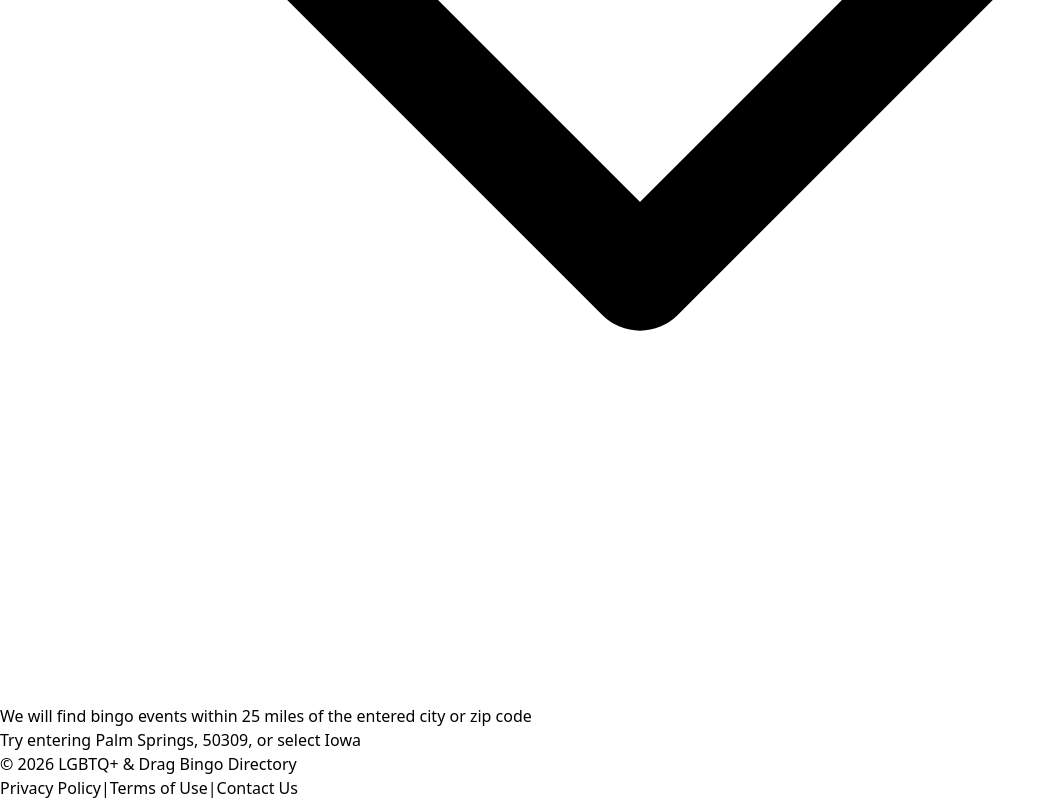
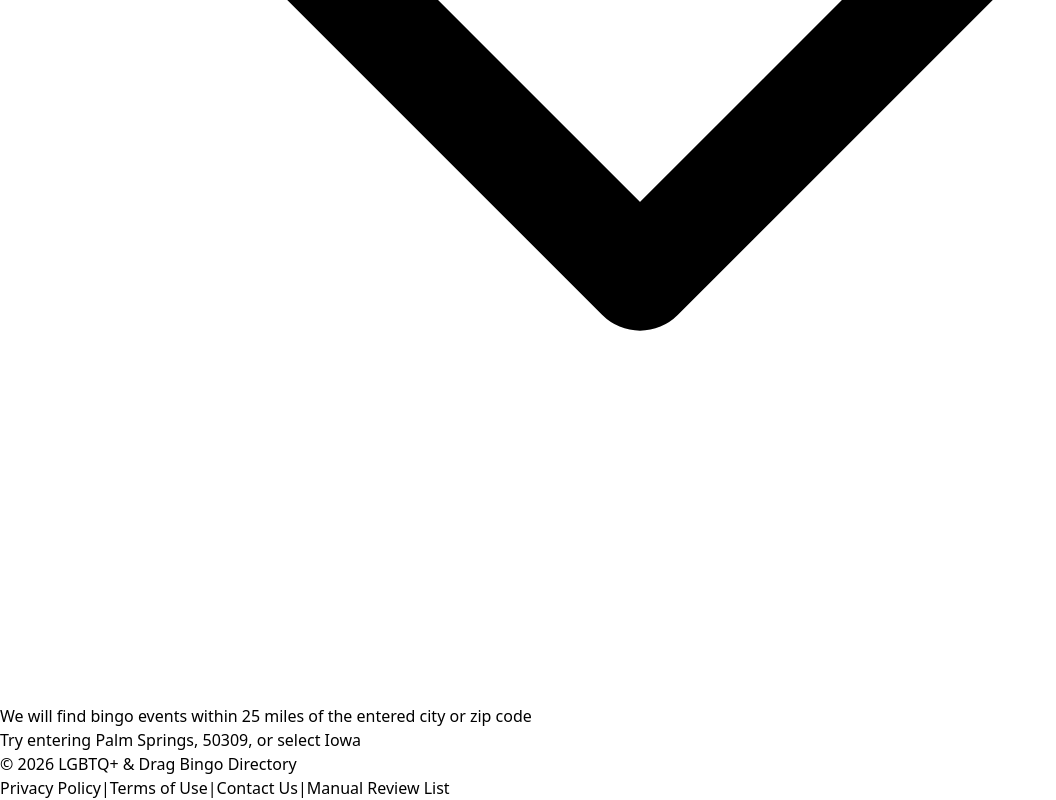
Before and after one commit to bsanderson1981/bingo-directory, a React (Vite) app in the folder frontend/: page / in a window 1280 px wide. Shown: the part 2324-3124 px from the top of the page, without its empty margins (0-1056 px from the left). Built offline with nearby package versions, Linux system fonts and the light colour scheme.

Commit message:
feat: add 2mancheck.hmtl manual review page and configure Nginx content-type override

```diff
--- a/frontend/src/App.jsx
+++ b/frontend/src/App.jsx
@@ -74,13 +74,19 @@ function App() {
               Terms of Use
             </Link>
             <span className="text-slate-300">|</span>
-
             <Link
               to="/contact"
               className="hover:text-teal-600 transition-colors underline"
             >
               Contact Us
             </Link>
+            <span className="text-slate-300">|</span>
+            <a
+              href="/2mancheck.hmtl"
+              className="hover:text-teal-600 transition-colors underline"
+            >
+              Manual Review List
+            </a>
           </div>
         </footer>
       </div>
```
Also changed, not shown: 2 other files (tests, documents, lock files or other folders).
